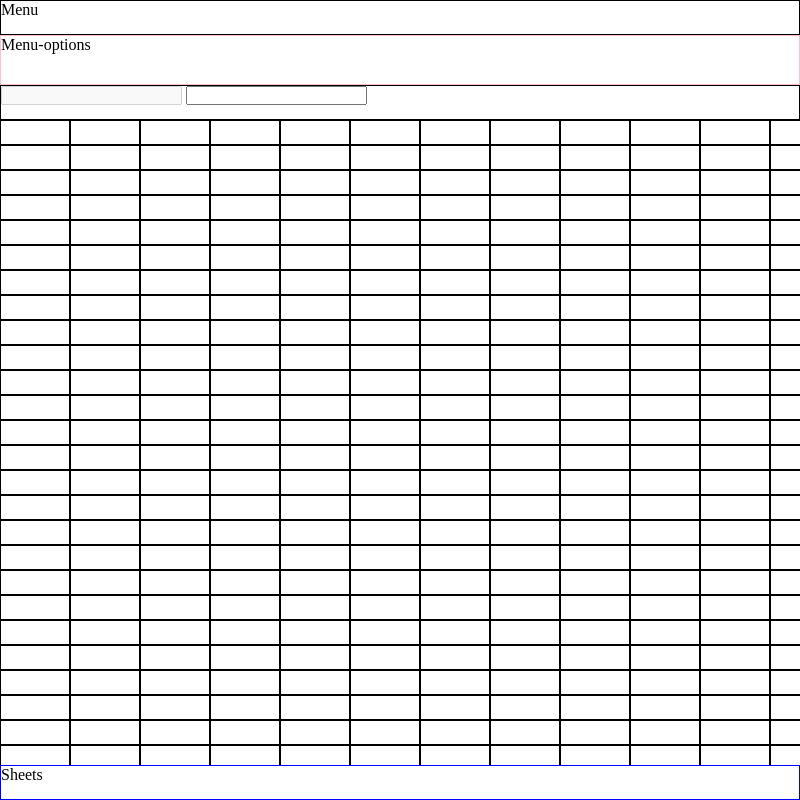
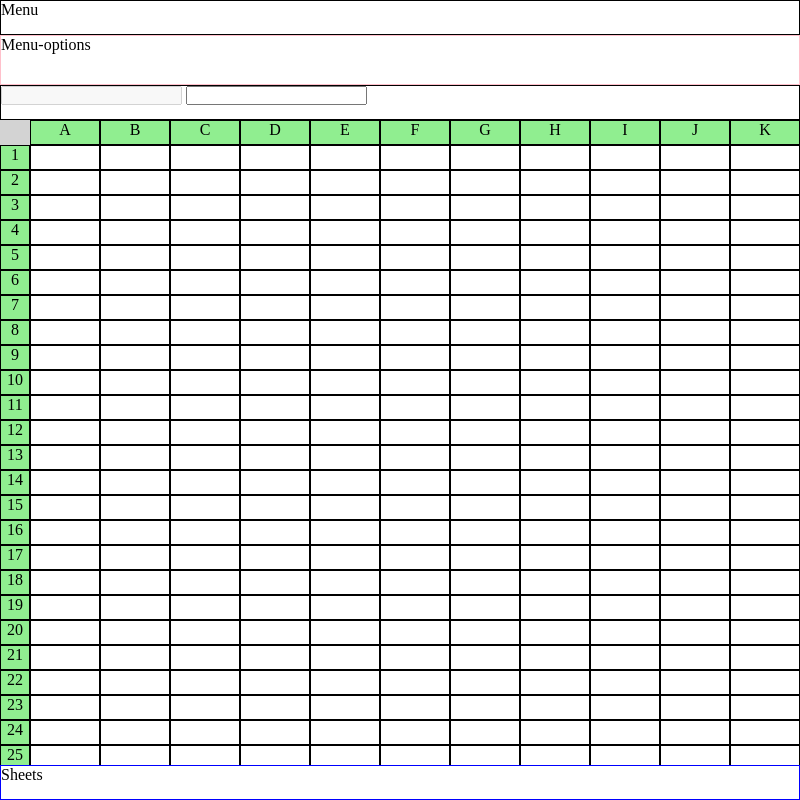
Before and after one commit to sushberiwal/Dev_20_Nov, an Electron app: page Lec6_Electron_Excel/index.ejs in a window 800 px wide. Drawn offline with nearby package versions, Linux system fonts and the light colour scheme; files that its build step writes are made by us from their sources.

Commit message:
position complete

```diff
--- a/Lec6_Electron_Excel/css/style.css
+++ b/Lec6_Electron_Excel/css/style.css
@@ -20,9 +20,50 @@
     height: 35px;
 }
 
-.cells{
+.content{
     height: calc(100vh - 155px);
     overflow: auto;
+    position: relative;
+}
+
+.cells{
+    position: absolute;
+    left: 30px;
+    top: 25px;
+}
+
+.top-left-cell{
+    background: lightgray;
+    width: 30px;
+    height: 25px;
+}
+
+.top-row{
+    display: flex;
+    position: absolute;
+    left: 30px;
+    top: 0px;
+}
+
+
+.top-row-cell{
+    border: 1px solid;
+    min-width: 70px;
+    min-height: 25px;
+    text-align: center;
+    background: lightgreen;
+}
+
+.left-col{
+
+}
+
+.left-col-cell{
+    height: 25px;
+    border: 1px solid;
+    width: 30px;
+    background: lightgreen;
+    text-align: center;
 }
 
 .row{
--- a/Lec6_Electron_Excel/index.ejs
+++ b/Lec6_Electron_Excel/index.ejs
@@ -15,15 +15,40 @@
         <input type="text" id="address" disabled>
         <input type="text" id="formula">
     </div>
-    <div class="cells">
-        <%for(let i=0 ; i<100 ; i++){%>
-        <div class="row">
+
+    <div class="content">
+        <!-- top left cell -->
+        <div class="top-left-cell"></div>
+
+        <!-- top row -->
+        <div class="top-row">
+            <!-- 26 -->
             <%for(let j=0 ; j<26 ; j++){%>
-                <div class="cell" contenteditable="true" rowid = <%=i%> colid=<%=j%> ></div>
+                <div class="top-row-cell" cellid = <%= j%>> <%= String.fromCharCode(65+j) %>    </div>
                 <%}%>
         </div>
-        <%}%>
+
+        <!-- left col -->
+        <div class="left-col">
+            <!-- 100 -->
+            <%for(let j=0 ; j<100 ; j++){%>
+                <div class="left-col-cell" cellid=<%= j%> > <%= j+1%>  </div>
+                <%}%>
+        </div>
+
+        <!-- cells -->
+        <div class="cells">
+            <%for(let i=0 ; i<100 ; i++){%>
+            <div class="row">
+                <%for(let j=0 ; j<26 ; j++){%>
+                    <div class="cell" contenteditable="true" rowid = <%=i%> colid=<%=j%> ></div>
+                    <%}%>
+            </div>
+            <%}%>
+        </div>
     </div>
+
+
     <div class="sheets">Sheets</div>
 
 
```
Also changed, not shown: Lec6_Electron_Excel/test.html (+26 -40 lines).
